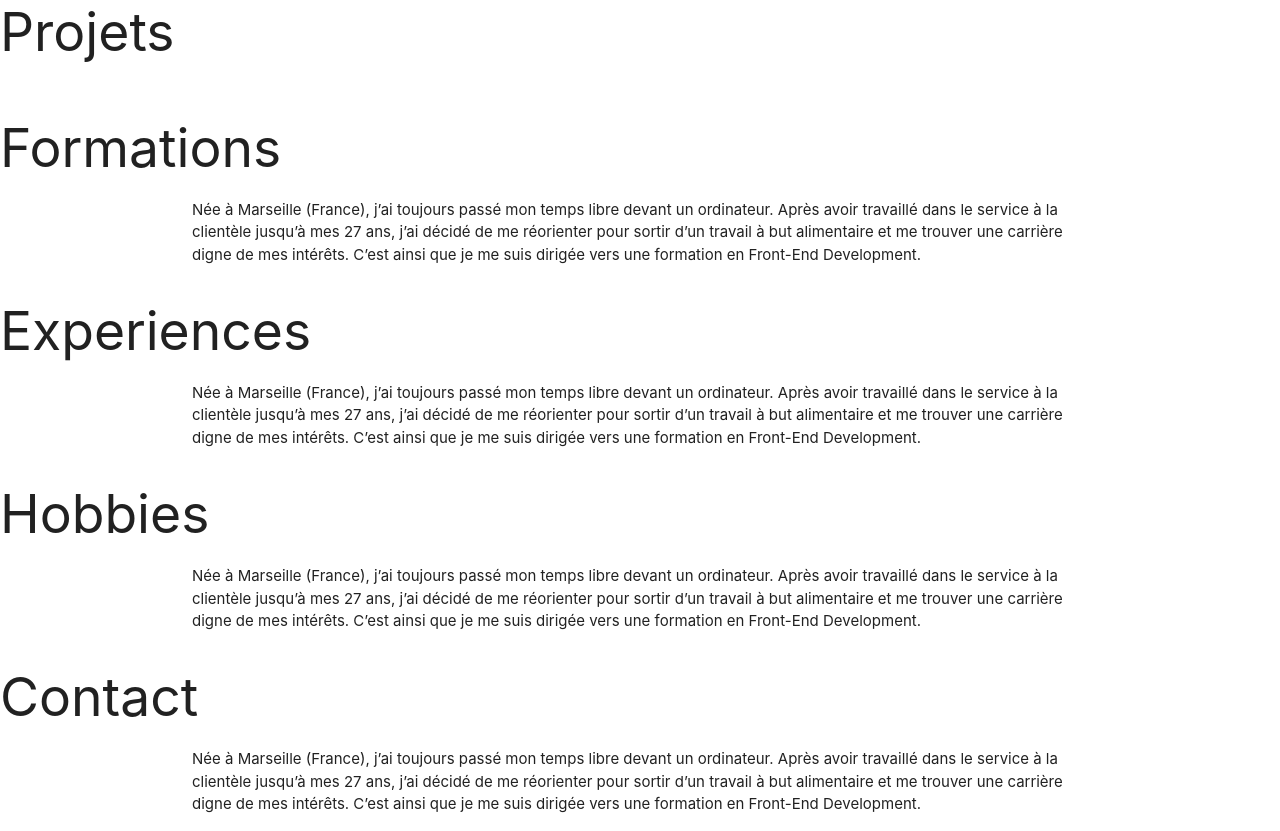
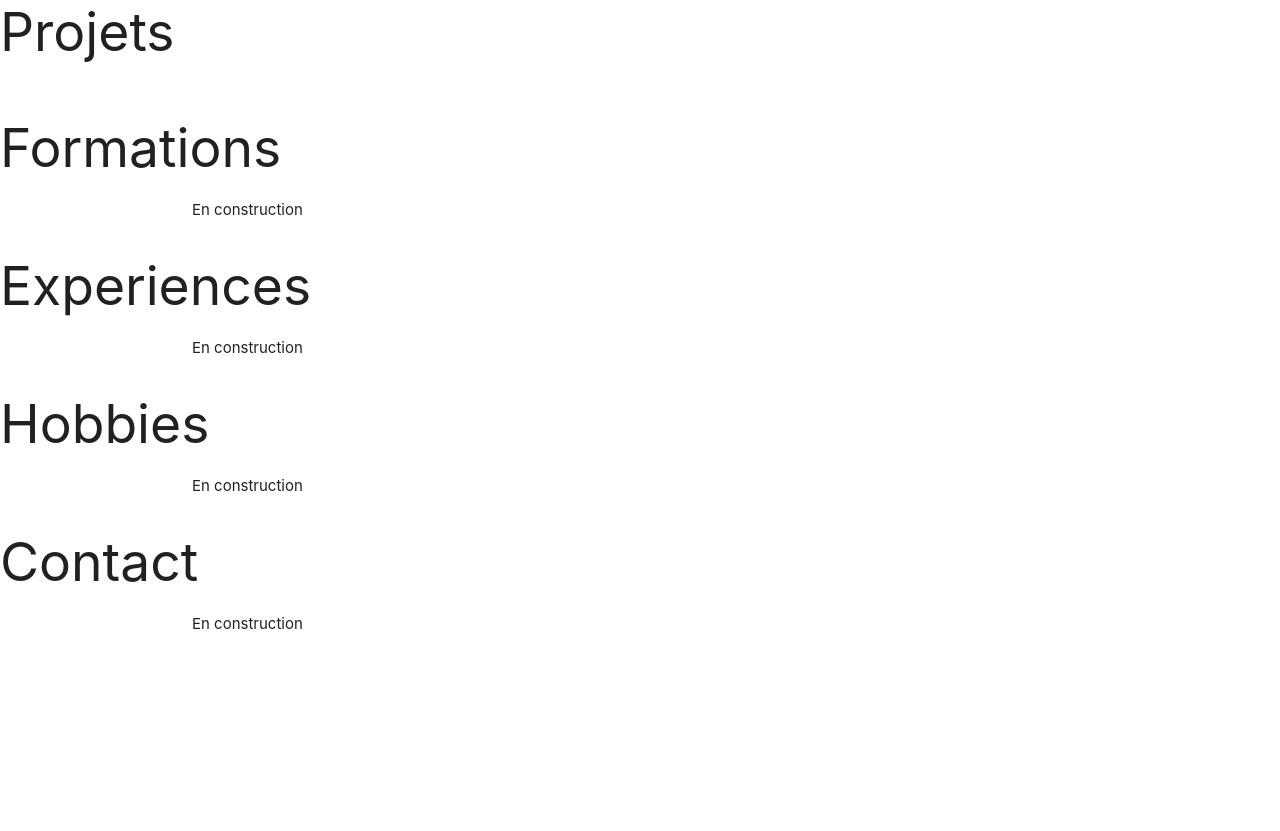
Before and after one commit to joruchan/Portfolio, a website: page public/index.html in a window 1280 px wide. Shown: the part 6947-7778 px from the top of the page. After the commit the page ends 7598 px from the top, so only its background shows below. Drawn offline with nearby package versions, Linux system fonts and the light colour scheme.

Commit message:
added work in progress text in sections

```diff
--- a/public/index.html
+++ b/public/index.html
@@ -218,9 +218,7 @@
 				<h2>Formations</h2>
 				<div class="container">
 					<p>
-						Née à Marseille (France), j’ai toujours passé mon temps libre devant un ordinateur. Après avoir travaillé dans le service à la
-						clientèle jusqu’à mes 27 ans, j’ai décidé de me réorienter pour sortir d’un travail à but alimentaire et me trouver une
-						carrière digne de mes intérêts. C’est ainsi que je me suis dirigée vers une formation en Front-End Development.
+						En construction
 					</p>
 				</div>
 			</section>
@@ -228,9 +226,7 @@
 				<h2>Experiences</h2>
 				<div class="container">
 					<p>
-						Née à Marseille (France), j’ai toujours passé mon temps libre devant un ordinateur. Après avoir travaillé dans le service à la
-						clientèle jusqu’à mes 27 ans, j’ai décidé de me réorienter pour sortir d’un travail à but alimentaire et me trouver une
-						carrière digne de mes intérêts. C’est ainsi que je me suis dirigée vers une formation en Front-End Development.
+						En construction
 					</p>
 				</div>
 			</section>
@@ -238,9 +234,7 @@
 				<h2>Hobbies</h2>
 				<div class="container">
 					<p>
-						Née à Marseille (France), j’ai toujours passé mon temps libre devant un ordinateur. Après avoir travaillé dans le service à la
-						clientèle jusqu’à mes 27 ans, j’ai décidé de me réorienter pour sortir d’un travail à but alimentaire et me trouver une
-						carrière digne de mes intérêts. C’est ainsi que je me suis dirigée vers une formation en Front-End Development.
+						En construction
 					</p>
 				</div>
 			</section>
@@ -248,9 +242,7 @@
 				<h2>Contact</h2>
 				<div class="container">
 					<p>
-						Née à Marseille (France), j’ai toujours passé mon temps libre devant un ordinateur. Après avoir travaillé dans le service à la
-						clientèle jusqu’à mes 27 ans, j’ai décidé de me réorienter pour sortir d’un travail à but alimentaire et me trouver une
-						carrière digne de mes intérêts. C’est ainsi que je me suis dirigée vers une formation en Front-End Development.
+						En construction
 					</p>
 				</div>
 			</section>
```
